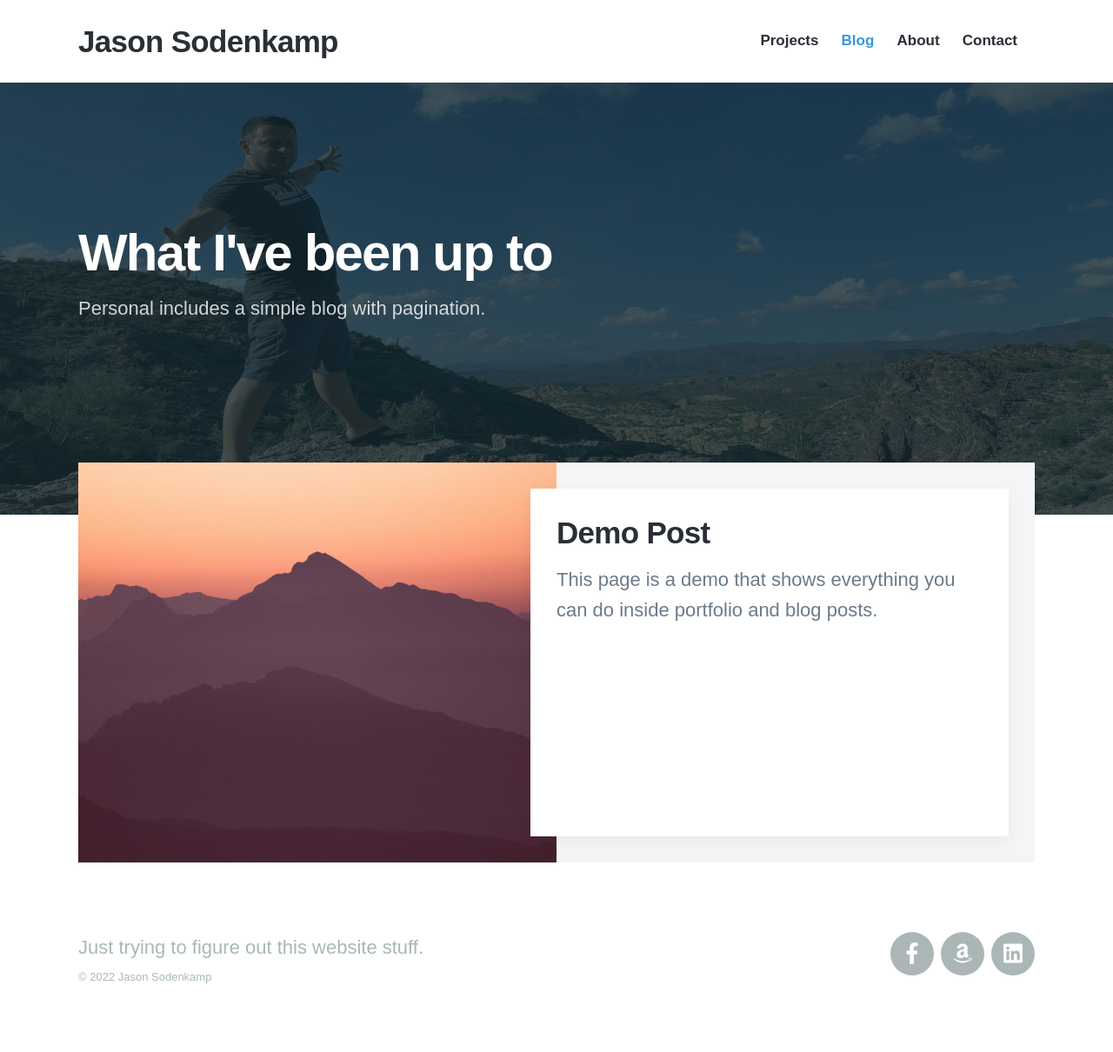
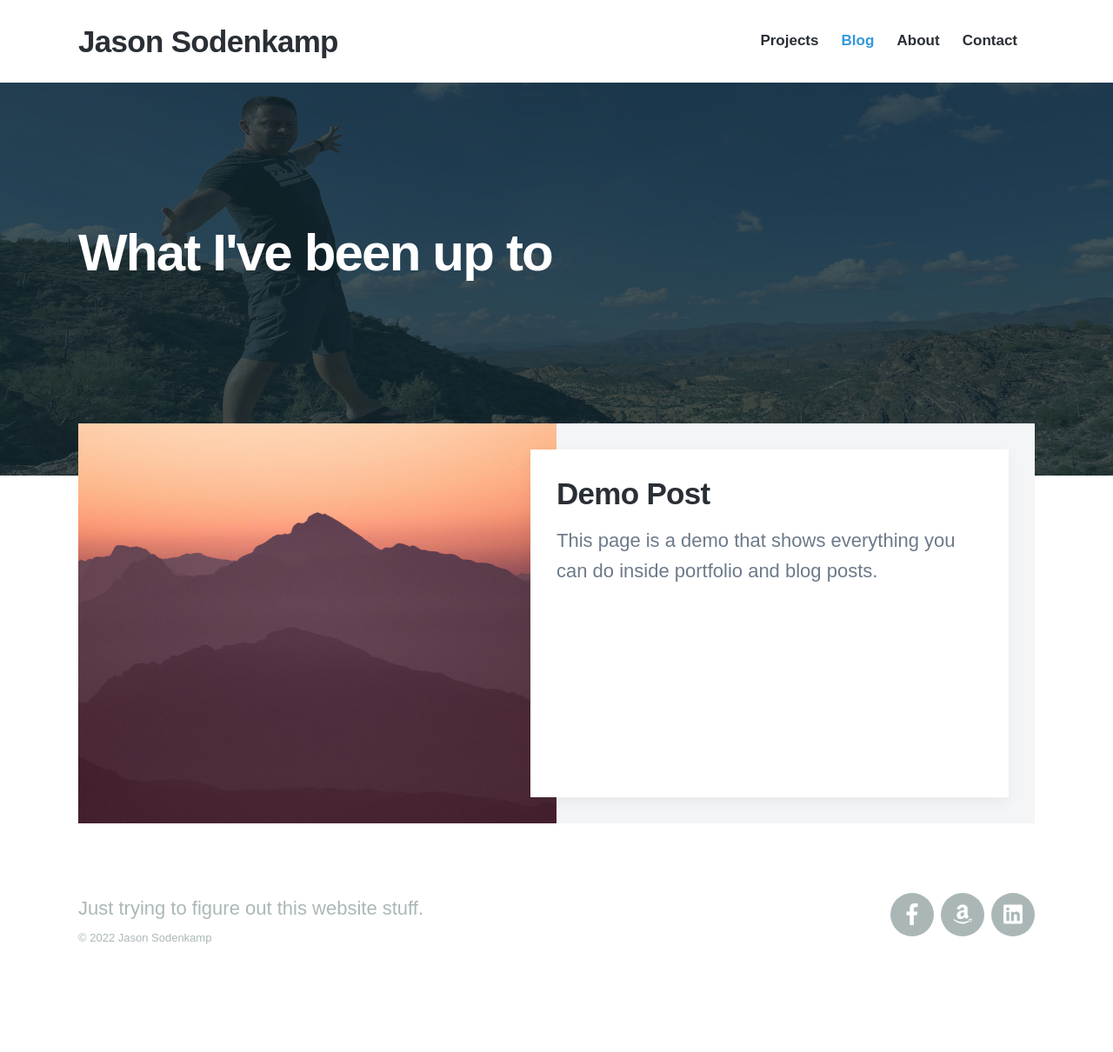
Before and after one commit to jcsodenkamp/jcsodenkamp.github.io, a Jekyll site: the page built from blog/index.html, in a window 1280 px wide. Shown: the whole page at 87% size. Built offline with Jekyll 4.4.1, drawn with Linux system fonts in a browser that asks for light colours; nearby versions of some CDN libraries; some web fonts are replaced; the list of posts is cut into pages by our own code; after the commit the page ends 1165 px from its top, so only the background shows below that; some of the changed lines change nothing that is shown.

Commit message:
Update index.html

```diff
--- a/blog/index.html
+++ b/blog/index.html
@@ -1,7 +1,7 @@
 ---
 layout: default
 title: Blog
-description: Personal includes a simple blog with.
+description: Personal includes a simple blog with pagination.
 featured_image: /images/demo/blog.jpg
 ---
 
@@ -14,7 +14,6 @@
 	<div class="wrap">
 
 		<h1>What I've been up to</h1>
-		<p>Personal includes a simple blog with pagination.</p>
 
 	</div>
 
```
